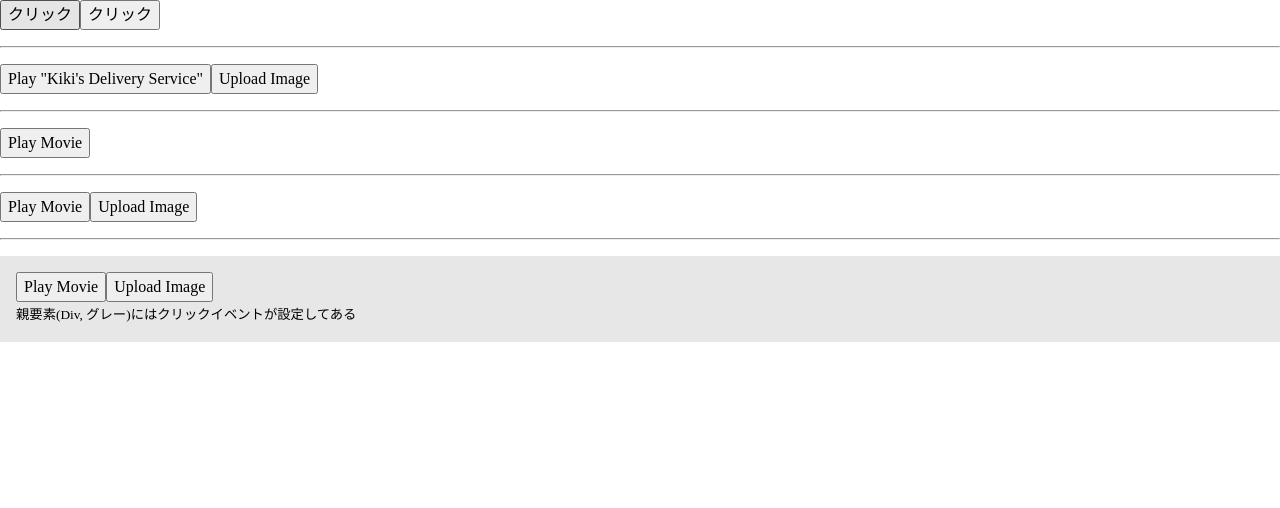
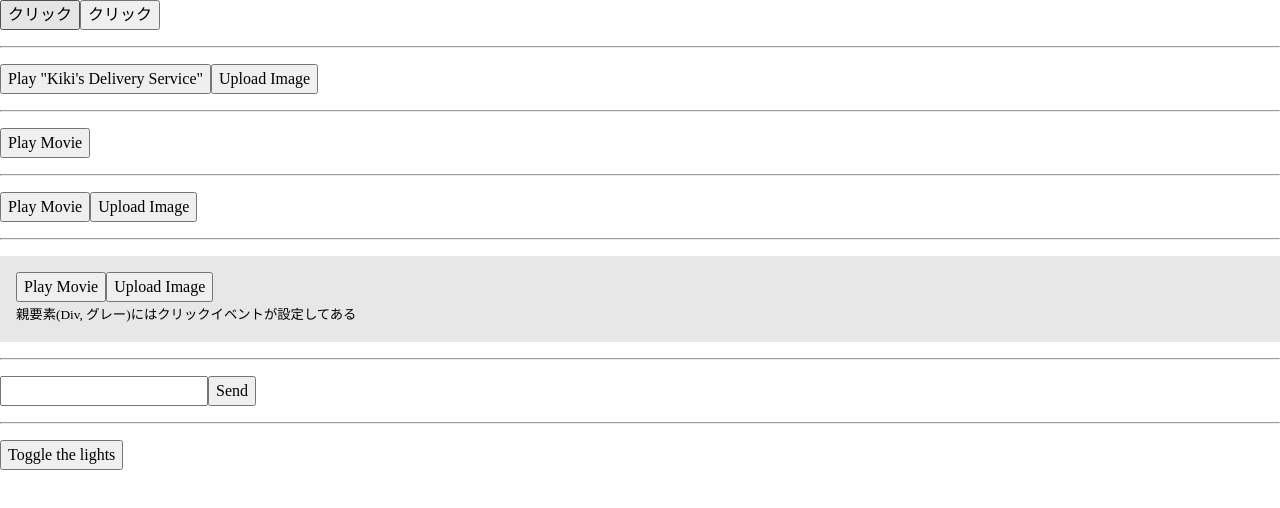
Before and after one commit to takunagai/react-official-tutorial, a React (Create React App) app: page / in a window 1280 px wide. Shown: the top 508 px of the page. Built offline with nearby package versions, Linux system fonts and the light colour scheme.

Commit message:
イベントへの対応 6 - ボタンクリックで背景色を変更(練習)

```diff
--- a/src/App8.jsx
+++ b/src/App8.jsx
@@ -1,6 +1,8 @@
 import Toolbar from './Toolbar'
 import Toolbar2 from './Toolbar2'
 import Toolbar3 from './Toolbar3'
+import Signup from './Signup'
+import LightSwitch from './LightSwitch'
 
 export default function Button() {
   // イベントハンドラーは、通常、コンポーネント内で定義する
@@ -42,6 +44,12 @@ export default function Button() {
 
       <hr />
       <Toolbar3 />
+
+      <hr />
+      <Signup />
+
+      <hr />
+      <LightSwitch />
     </>
   )
 }
--- /dev/null
+++ b/src/LightSwitch.jsx
@@ -0,0 +1,19 @@
+/**
+ * ボタンクリックで背景色を変更
+ */
+export default function LightSwitch() {
+  function handleClick() {
+    let bodyStyle = document.body.style
+    if (bodyStyle.backgroundColor === 'black') {
+      bodyStyle.backgroundColor = 'white'
+    } else {
+      bodyStyle.backgroundColor = 'black'
+    }
+  }
+
+  return ( // handleClick() でなく handleClick を渡す
+    <button onClick={handleClick}>
+      Toggle the lights
+    </button>
+  )
+}
--- /dev/null
+++ b/src/Signup.jsx
@@ -0,0 +1,11 @@
+export default function Signup() {
+  return (
+    <form onSubmit={e => {
+      e.preventDefault() // これ無しだと、フォーム＆ボタンデフォルトのイベントで更新されてしまう
+      alert('Submitting!')
+    }}>
+      <input />
+      <button>Send</button>
+    </form>
+  )
+}
```
Also changed, not shown: 1 other file (tests, documents, lock files or other folders).
